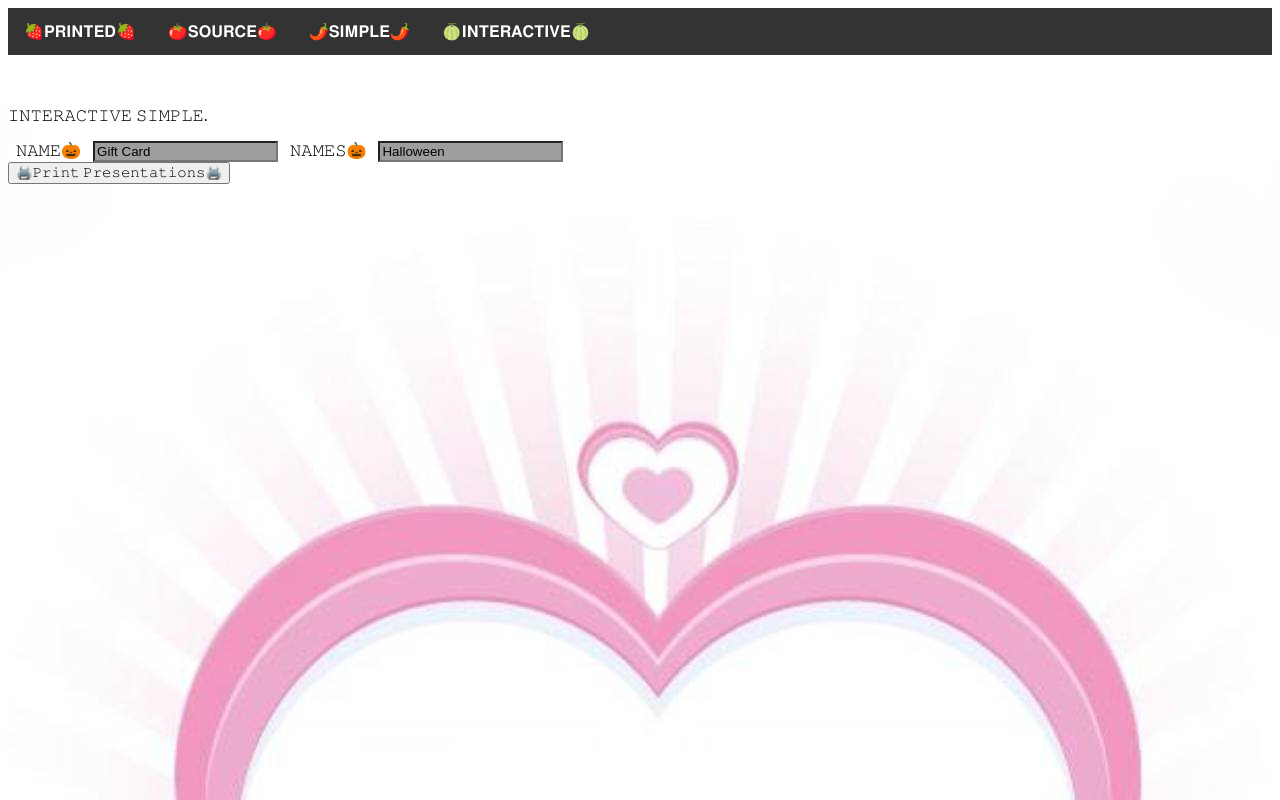
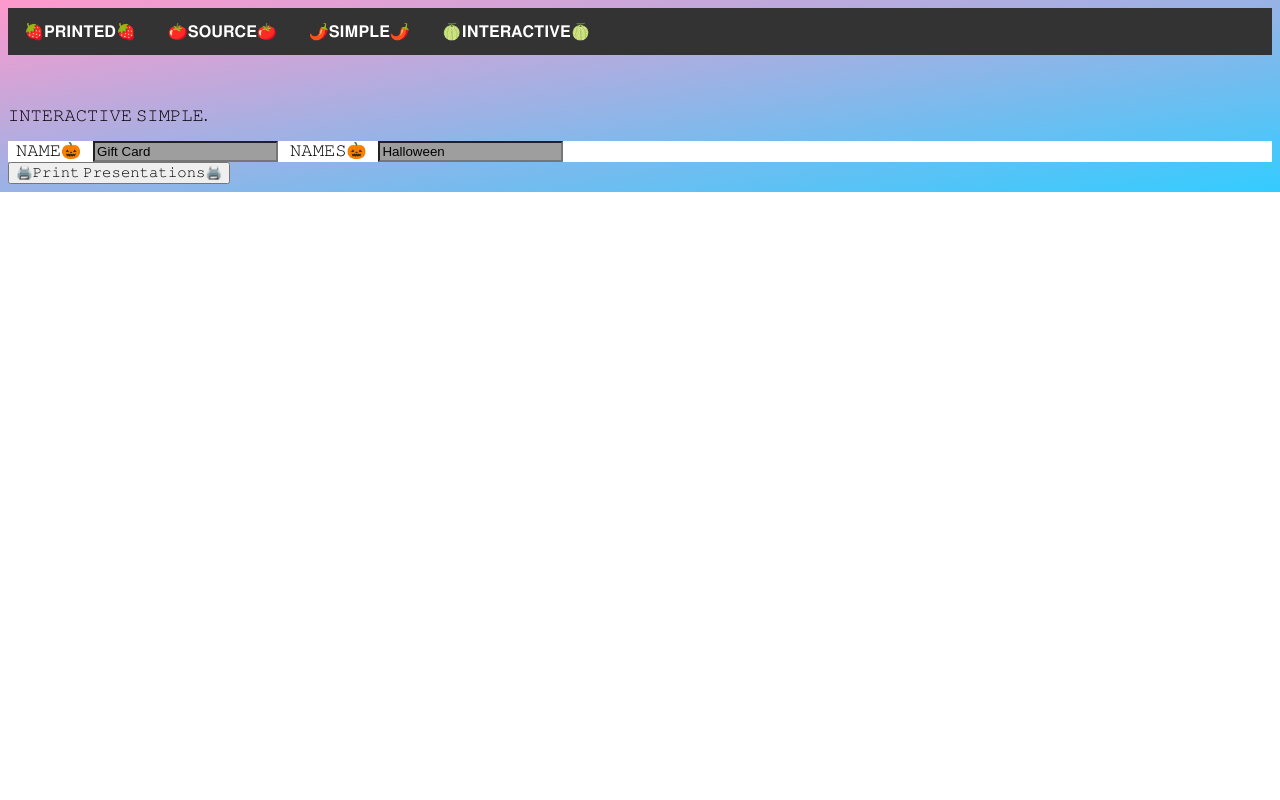
Before and after one commit to xxxcoder-ui/printed, a plain HTML site: page index.html in a window 1280 px wide. Drawn offline with Linux system fonts and the light colour scheme; grey boxes are pictures that could not be loaded.

Commit message:
Update index.html

```diff
--- a/index.html
+++ b/index.html
@@ -38,7 +38,7 @@ li a:hover {
 <body>
 <style>
 	body {
-		background-image : url(https://raw.githubusercontent.com/xxxcoder-ui/printed/refs/heads/main/love.jpg) ;
+		background: linear-gradient(to top left, #33ccff 0%, #ff99cc 100%);
 		background-repeat: no-repeat;
 
 	}
```
